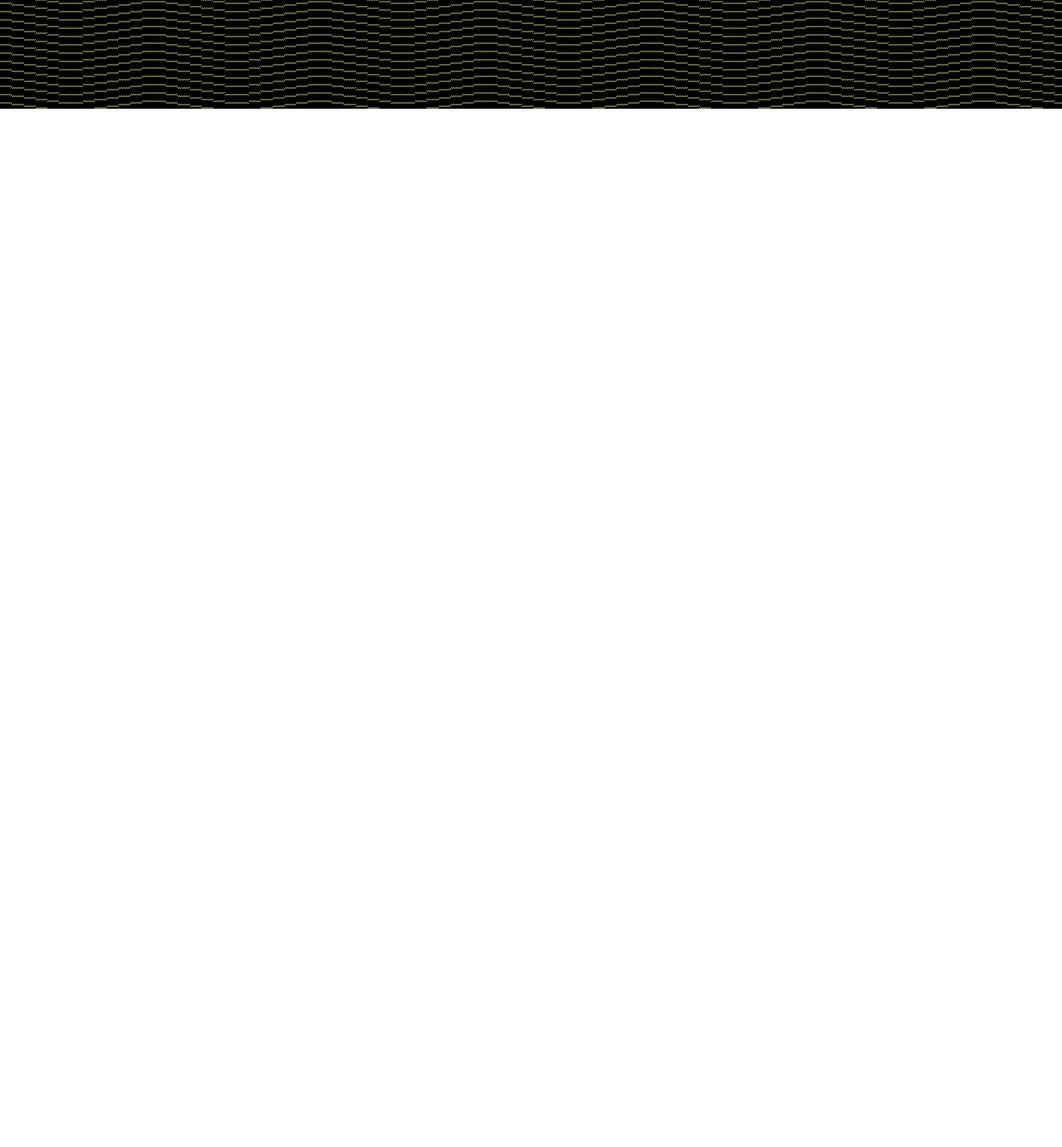
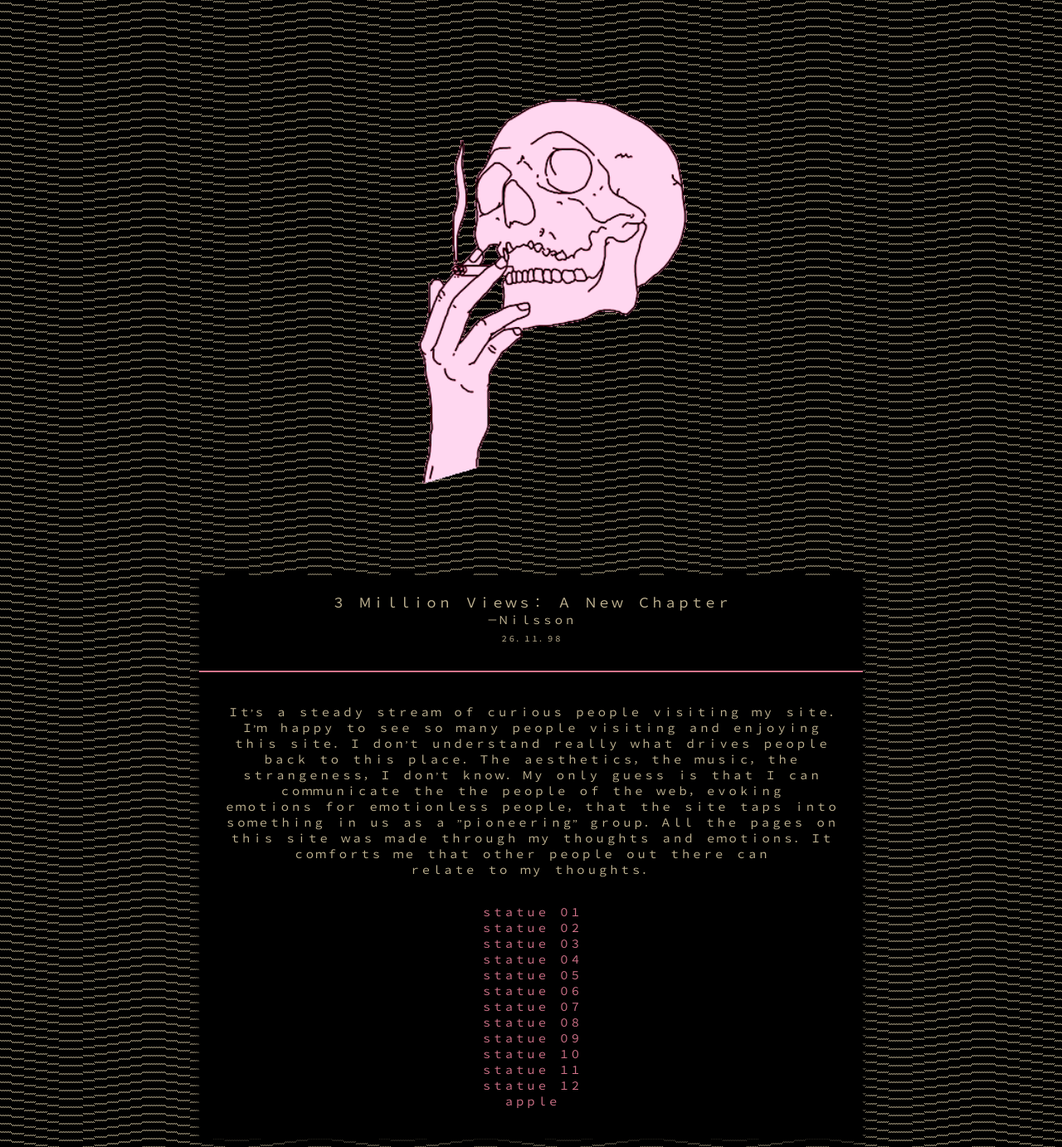
Before and after one commit to FrejNilsson/Nilss0n, a plain HTML site: page index.html in a window 1280 px wide. Shown: the part 669-2051 px from the top of the page at 83% size. Before the commit the page ends 800 px from the top, so only its background shows below. Drawn offline with Linux system fonts and the light colour scheme.

Commit message:
Update index.html

```diff
--- a/index.html
+++ b/index.html
@@ -1,5 +1,10 @@
 <html>
     <head>
+        <meta http-equiv="Content-Type" content="text/html; charset=UTF-8"/>
+        <meta name="viewport" content="width=device-width, initial-scale=0.5">
+        <title>「 Ｎｉｌｓｓｏｎ 」</title>
+        <link rel="stylesheet" type="text/css" href="stylesheet.css">
+        <link type="text/css" rel="stylesheet" media="screen and (max-width: 800px)" href="stylesheetU800px.css">
     </head>
 
 
@@ -113,6 +118,60 @@ a {cursor:url("cursor2.gif"), default;}
 
 
 
+    <UL>
+      <LI> <font color="#c1b492"><span class="blink">┏</span>　　　　　　　　　　　　　　　　　　　　　<span class="blink">┓</span><br>「　Ｓａｄ　　<br>Ｓｏｕｎｄｓ　Ｆｏｒ<br>Ｓａｄ<br>　　Ｐｅｏｐｌｅ　」<br>
+      <br><br>║▒░　║▒░　♫　░▒║　░▒║<sub><sub><sub><br>［ ｍａｋｅ　ｍｅ　ｓａｄ ］</sub></sub></sub>
+      <br><br><sub><sub><sub><sub></sub></sub></sub></sub><br><sup><sup><sup><sup></sup></sup></sup></sup>
+      <br><sub><sub>Ｃｏｐｙｒｉｇｈｔ　ｔｏ　<a href="#" STYLE="TEXT-DECORATION: NONE">Ｎｉｌｓｓｏｎ</a><br></sub></sub>
+      <sup><sup><sup><a href="mailto:frejnilsson@gmail.com" STYLE="TEXT-DECORATION: NONE">ｆｒｅｊｎｉｌｓｓｏｎ＠ｇｍａｉｌ．ｃｏｍ</a></sup></sup></sup><br><span class="blink">┗</span>　　　　　　　　　<sup><sup><sup><sup>©　１９９８－２０１７</sup></sup></sup></sup>　　　　　　　　　<span class="blink">┛</span>
+      <br><a href="#">
+<img border="0" draggable="false" src="Bonesskull1.gif" alt="home" width="93" height="80"></a><br><br><sup>
+       ︱ <a href="https://frejnilsson.github.io/Nilss0n/" STYLE="TEXT-DECORATION: NONE">Ｈｏｍｅ</a> ︱ <a href="https://frejnilsson.github.io/Ab0utMe/" STYLE="TEXT-DECORATION: NONE">Ａｂｏｕｔ　ｍｅ</a> ︱ <a href="#" STYLE="TEXT-DECORATION: NONE">Ｌｏｇｉｎ</a> ︱ <a href="http://steamcommunity.com/profiles/76561198064129752/" STYLE="TEXT-DECORATION: NONE">Ｓｔｅａｍ</a> ︱ <a href="#" STYLE="TEXT-DECORATION: NONE">Ｈｅｌｐ</a> ︱ <a href="#" STYLE="TEXT-DECORATION: NONE">Ｔｒａｃｋｌｉｓｔ</a> ︱
+      <sup><LI class="withborder">Ｙｏｕ　ａｒｅ　ｉｎｖｉｓｉｂｌｅ．<br>
+ <a href="https://frejnilsson.github.io/Searching/" STYLE="TEXT-DECORATION: NONE">［　Ｇｏ　ｖｉｓｉｂｌｅ　］</a>
+    </UL></sup><br>
+<a href="https://frejnilsson.github.io/Searching/">
+<img border="0" draggable="false" src="Cigarette.gif" alt="Nilsson" width="600" height="650"></a>
+
+
+
+
+
+   <UL>
+      <LI><font font color="#c1b492">３　Ｍｉｌｌｉｏｎ　Ｖｉｅｗｓ：　Ａ　Ｎｅｗ　Ｃｈａｐｔｅｒ
+<br><sup>－Ｎｉｌｓｓｏｎ<br><sup><sup>２６．１１．９８</sup></sup></sup>
+      <LI class="withborder">
+<div align="center">
+<br>
+<sup><font font color="#c1b492">
+
+Ｉｔ’ｓ　ａ　ｓｔｅａｄｙ　ｓｔｒｅａｍ　ｏｆ　ｃｕｒｉｏｕｓ　ｐｅｏｐｌｅ　ｖｉｓｉｔｉｎｇ　ｍｙ　ｓｉｔｅ．　Ｉ’ｍ　ｈａｐｐｙ　ｔｏ　ｓｅｅ　ｓｏ　ｍａｎｙ　ｐｅｏｐｌｅ　ｖｉｓｉｔｉｎｇ　ａｎｄ　ｅｎｊｏｙｉｎｇ<br>ｔｈｉｓ　ｓｉｔｅ．　Ｉ　ｄｏｎ’ｔ　ｕｎｄｅｒｓｔａｎｄ　ｒｅａｌｌｙ　ｗｈａｔ　ｄｒｉｖｅｓ　ｐｅｏｐｌｅ<br>ｂａｃｋ　ｔｏ　ｔｈｉｓ　ｐｌａｃｅ．　Ｔｈｅ　ａｅｓｔｈｅｔｉｃｓ，　ｔｈｅ　ｍｕｓｉｃ，　ｔｈｅ<br>ｓｔｒａｎｇｅｎｅｓｓ，　Ｉ　ｄｏｎ’ｔ　ｋｎｏｗ．　Ｍｙ　ｏｎｌｙ　ｇｕｅｓｓ　ｉｓ　ｔｈａｔ　Ｉ　ｃａｎ<br>ｃｏｍｍｕｎｉｃａｔｅ　ｔｈｅ　ｔｈｅ　ｐｅｏｐｌｅ　ｏｆ　ｔｈｅ　ｗｅｂ，　ｅｖｏｋｉｎｇ<br>ｅｍｏｔｉｏｎｓ　ｆｏｒ　ｅｍｏｔｉｏｎｌｅｓｓ　ｐｅｏｐｌｅ，　ｔｈａｔ　ｔｈｅ　ｓｉｔｅ　ｔａｐｓ　ｉｎｔｏ　ｓｏｍｅｔｈｉｎｇ　ｉｎ　ｕｓ　ａｓ　ａ　”ｐｉｏｎｅｅｒｉｎｇ”　ｇｒｏｕｐ．　Ａｌｌ　ｔｈｅ　ｐａｇｅｓ　ｏｎ　ｔｈｉｓ　ｓｉｔｅ　ｗａｓ　ｍａｄｅ　ｔｈｒｏｕｇｈ　ｍｙ　ｔｈｏｕｇｈｔｓ　ａｎｄ　ｅｍｏｔｉｏｎｓ．　Ｉｔ<br>ｃｏｍｆｏｒｔｓ　ｍｅ　ｔｈａｔ　ｏｔｈｅｒ　ｐｅｏｐｌｅ　ｏｕｔ　ｔｈｅｒｅ　ｃａｎ<br>ｒｅｌａｔｅ　ｔｏ　ｍｙ　ｔｈｏｕｇｈｔｓ．<br><br>
+
+<br>
+<a href="#" STYLE="TEXT-DECORATION: NONE">ｓｔａｔｕｅ　０１</a><br>
+<a href="#" STYLE="TEXT-DECORATION: NONE">ｓｔａｔｕｅ　０２</a><br>
+<a href="#" STYLE="TEXT-DECORATION: NONE">ｓｔａｔｕｅ　０３</a><br>
+<a href="#" STYLE="TEXT-DECORATION: NONE">ｓｔａｔｕｅ　０４</a><br>
+<a href="#" STYLE="TEXT-DECORATION: NONE">ｓｔａｔｕｅ　０５</a><br>
+<a href="#" STYLE="TEXT-DECORATION: NONE">ｓｔａｔｕｅ　０６</a><br>
+<a href="#" STYLE="TEXT-DECORATION: NONE">ｓｔａｔｕｅ　０７</a><br>
+<a href="#" STYLE="TEXT-DECORATION: NONE">ｓｔａｔｕｅ　０８</a><br>
+<a href="#" STYLE="TEXT-DECORATION: NONE">ｓｔａｔｕｅ　０９</a><br>
+<a href="#" STYLE="TEXT-DECORATION: NONE">ｓｔａｔｕｅ　１０</a><br>
+<a href="#" STYLE="TEXT-DECORATION: NONE">ｓｔａｔｕｅ　１１</a><br>
+<a href="#" STYLE="TEXT-DECORATION: NONE">ｓｔａｔｕｅ　１２</a><br>
+<a href="#" STYLE="TEXT-DECORATION: NONE">ａｐｐｌｅ</a><br>
+
+
+
+
+<br></sup></sup>
+    </UL>
+
+
+    </font></sup></div></LI></font></LI></UL></LI></sup></sup></font></LI></UL></div>
+
+
 <audio autoplay loop id="player">
         <source src="Revenge.mp3"/>
         <script>
```
